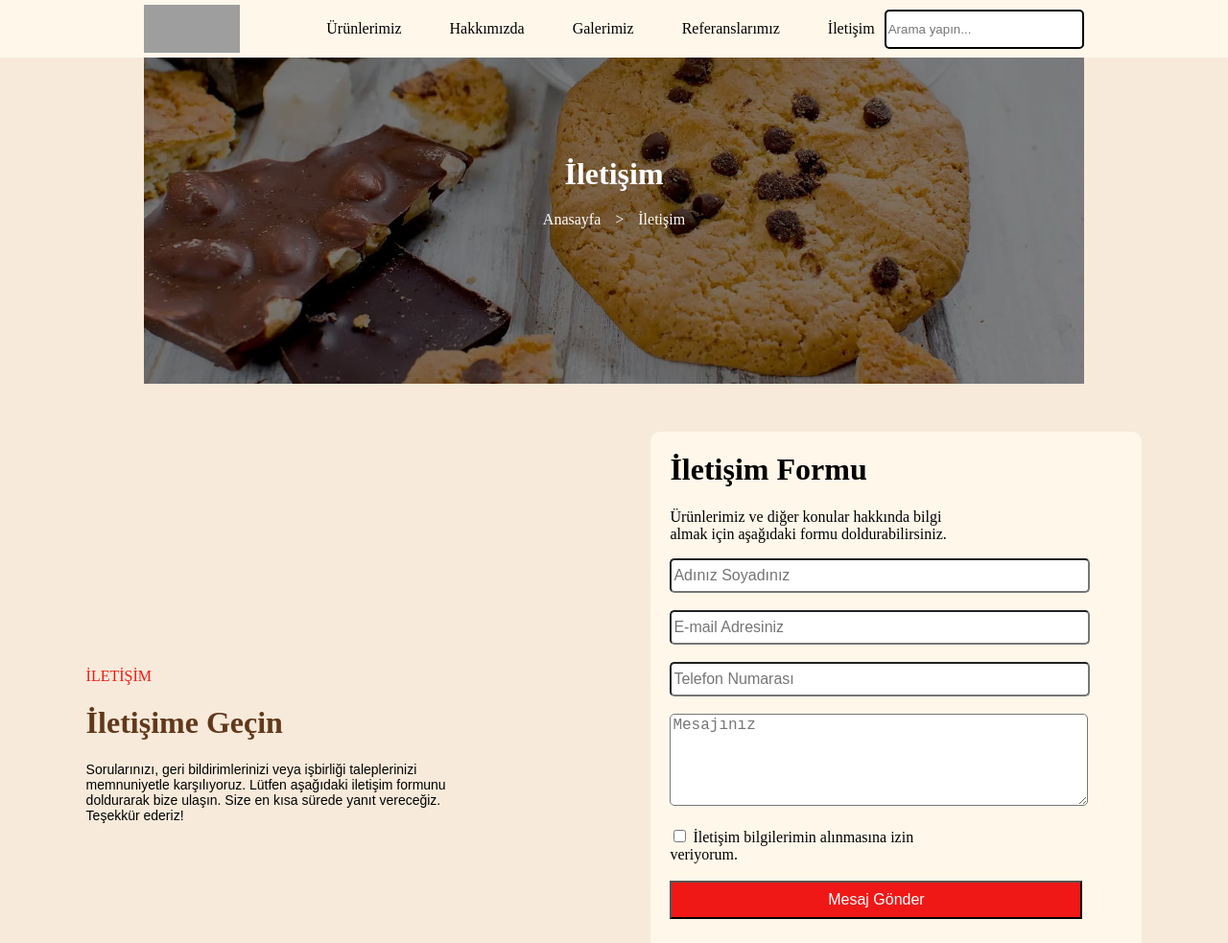
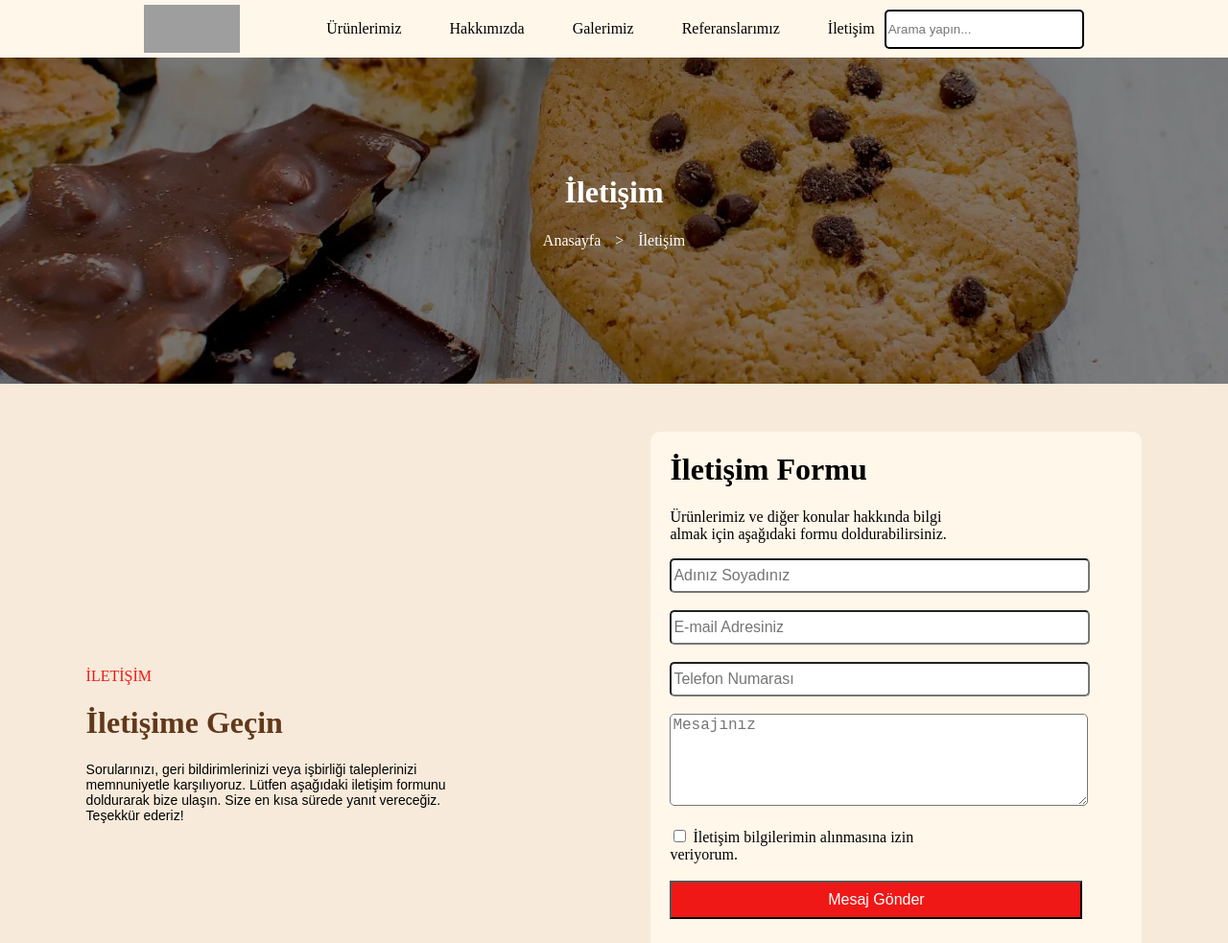
Before and after one commit to hasanberkyilmazz/tadal-unlu-gida, a plain HTML site: page iletisim/iletisim.html in a window 1280 px wide. Shown: the top 983 px of the page at 96% size. Drawn offline with Linux system fonts and the light colour scheme; grey boxes are pictures that could not be loaded.

Commit message:
iletişim sayfasının fotoğrafı tamamlandı

```diff
--- a/iletisim/iletisim.css
+++ b/iletisim/iletisim.css
@@ -2,28 +2,21 @@ body{
     background-color: #F7EADA;
     margin: 0;
 }
-
 .container {
     position: relative;
-    width: 100%; /* %100 genişlik */
-    max-width: 980px; /* İsteğe bağlı, sınırlama yapmak için */
-    margin: 0 auto; /* Merkezde konumlandır */
+    width: 100%;
 }
 
 .overlay {
     position: relative;
     width: 100%;
-    height: 400px; /* Yüksekliği sabit tut */
-    overflow: hidden; /* Taşmaları gizle */
+    height: 400px;
 }
 
 .image-back {
-    position: absolute; /* Pozisyonu mutlak yap */
-    top: 0; /* Üstten sıfırdan başlasın */
-    left: 0; /* Sol kenarından sıfırdan başlasın */
-    width: 100%; /* Genişliği %100 yap */
-    height: 100%; /* Yüksekliği %100 yap */
-    object-fit: cover; /* Görüntüyü kapsama yöntemi */
+    width: 100%;
+    height: 100%;
+    object-fit: cover;
     filter: brightness(0.5); /* Fotoğrafı karartır */
 }
 
@@ -33,10 +26,11 @@ body{
     left: 50%;
     transform: translate(-50%, -50%);
     text-align: center;
-    color: #fff;
-    display: flex; /* Flex özelliklerini ekleyelim */
+    color: #fff; /* Metin görünürlüğü için beyaz renk */
+    display: flex;
     flex-direction: column;
     align-items: center;
+    justify-content: center;
 }
 
 .overlay-text {
@@ -44,17 +38,16 @@ body{
     padding: 0; /* Başlık konumunu sabitler */
     font-size: 2em; /* Başlığın boyutunu isteğe göre ayarlayabilirsiniz */
 }
-
 .deneme {
     display: flex;
     justify-content: center;
-    width: 100%; /* %100 genişlik */
-    max-width: 100%; /* Sınırlama yapmamak için */
+    width: 60%;
+    max-width: 400px;
     margin-top: 20px;
+    position: absolute;
+    margin-top: 100px;
     color: #fff;
 }
-
-
 
 
 .text_2{
```
Also changed, not shown: hakkimizda/hakkımızda.html (+2 -2 lines), iletisim/iletisim.html (+0 -2 lines), hakkimizda/hakkımızda.css (line endings or trailing spaces).
